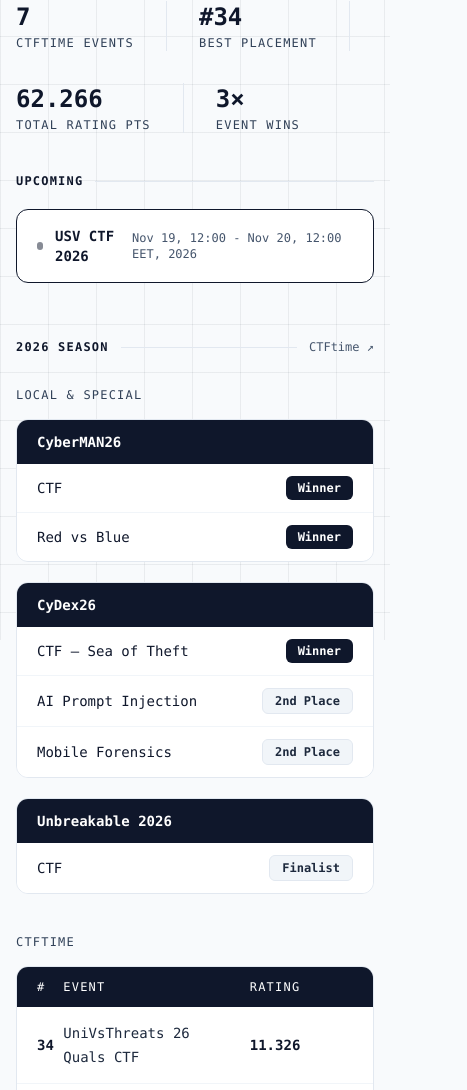
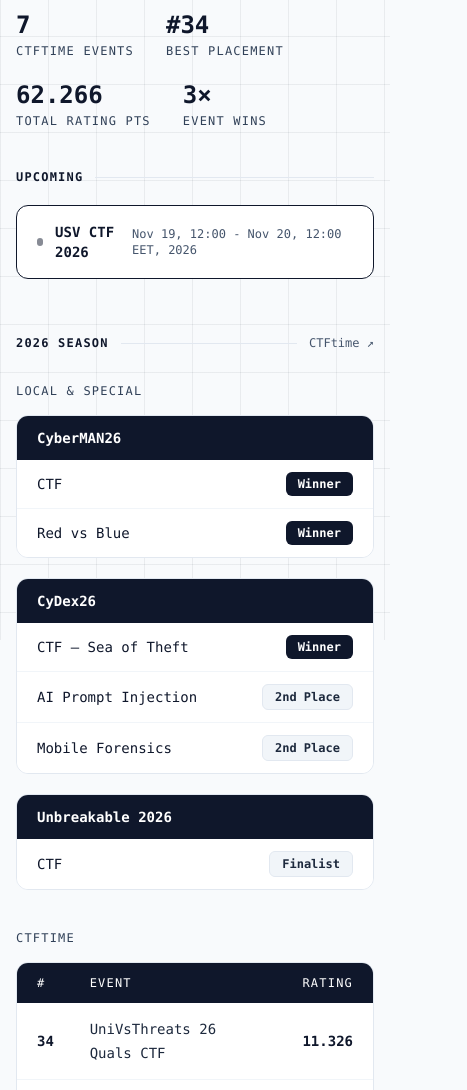
Before and after one commit to CarabusIoanSebastian/sett49_site, an Astro site: page /results in a window 390 px wide. Shown: the part 204-1294 px from the top of the page, 467 px wide, since content can reach past the window. Built offline with nearby package versions, Linux system fonts and the light colour scheme; Astro itself is replaced by a stand-in of ours.

Commit message:
mobile friendly

```diff
--- a/src/components/Header.astro
+++ b/src/components/Header.astro
@@ -11,7 +11,7 @@ const navItems = [
 ---
 
 <header class="border-b border-white/10 bg-black sticky top-0 z-50">
-  <div class="container mx-auto px-4 max-w-6xl h-20 flex items-center justify-between">
+  <div class="container mx-auto px-4 max-w-6xl min-h-20 py-3 flex flex-col sm:flex-row items-center justify-center sm:justify-between gap-2 sm:gap-4">
     <!-- Logo & Brand -->
     <a href="/" class="flex items-center gap-3 group">
       <div class="w-10 h-10 rounded-full bg-white/10 p-0.5 border border-white/20 group-hover:border-white/50 transition-all overflow-hidden">
@@ -23,7 +23,7 @@ const navItems = [
     </a>
 
     <!-- Navigare -->
-    <nav class="flex items-center gap-6 text-sm font-mono">
+    <nav class="flex items-center gap-4 sm:gap-6 text-xs sm:text-sm font-mono">
       {navItems.map(item => (
         <a
           href={item.path}
--- a/src/pages/results.astro
+++ b/src/pages/results.astro
@@ -32,22 +32,22 @@ const bestPlace = results2026.length > 0
     </h1>
 
     <!-- Quick stats -->
-    <div class="flex flex-wrap gap-8 font-mono">
+    <div class="flex flex-wrap gap-x-8 gap-y-5 font-mono">
       <div>
         <div class="text-2xl font-black text-slate-900">{results2026.length}</div>
         <div class="text-xs text-slate-700 uppercase tracking-widest mt-0.5">CTFtime events</div>
       </div>
-      <div class="w-px bg-slate-200 self-stretch"></div>
+      <div class="hidden sm:block w-px bg-slate-200 self-stretch"></div>
       <div>
         <div class="text-2xl font-black text-slate-900">#{bestPlace}</div>
         <div class="text-xs text-slate-700 uppercase tracking-widest mt-0.5">best placement</div>
       </div>
-      <div class="w-px bg-slate-200 self-stretch"></div>
+      <div class="hidden sm:block w-px bg-slate-200 self-stretch"></div>
       <div>
         <div class="text-2xl font-black text-slate-900">{totalRating}</div>
         <div class="text-xs text-slate-700 uppercase tracking-widest mt-0.5">total rating pts</div>
       </div>
-      <div class="w-px bg-slate-200 self-stretch"></div>
+      <div class="hidden sm:block w-px bg-slate-200 self-stretch"></div>
       <div>
         <div class="text-2xl font-black text-slate-900">3×</div>
         <div class="text-xs text-slate-700 uppercase tracking-widest mt-0.5">event wins</div>
@@ -134,17 +134,17 @@ const bestPlace = results2026.length > 0
       <p class="font-mono text-xs text-slate-700 uppercase tracking-widest mb-4">CTFtime</p>
       <div class="rounded-xl border border-slate-200 overflow-hidden">
         <div class="grid grid-cols-12 px-5 py-3 bg-slate-900 text-white font-mono text-xs uppercase tracking-widest">
-          <div class="col-span-1">#</div>
-          <div class="col-span-7">Event</div>
+          <div class="col-span-2 sm:col-span-1">#</div>
+          <div class="col-span-6 sm:col-span-7">Event</div>
           <div class="col-span-2 text-right hidden sm:block">CTF pts</div>
-          <div class="col-span-2 text-right">Rating</div>
+          <div class="col-span-4 sm:col-span-2 text-right">Rating</div>
         </div>
         {results2026.map((r, i) => (
           <div class={`grid grid-cols-12 px-5 py-3.5 font-mono items-center hover:bg-slate-50 transition-colors ${i < results2026.length - 1 ? 'border-b border-slate-100' : ''} bg-white`}>
-            <div class="col-span-1 font-black text-sm text-slate-900">
+            <div class="col-span-2 sm:col-span-1 font-black text-sm text-slate-900">
               {r.place}
             </div>
-            <div class="col-span-7 pr-4">
+            <div class="col-span-6 sm:col-span-7 pr-4">
               <a
                 href={r.url}
                 target="_blank"
@@ -155,7 +155,7 @@ const bestPlace = results2026.length > 0
               </a>
             </div>
             <div class="col-span-2 text-right text-slate-700 text-sm hidden sm:block">{r.ctfPts}</div>
-            <div class="col-span-2 text-right font-semibold text-slate-900 text-sm">{r.ratingPts}</div>
+            <div class="col-span-4 sm:col-span-2 text-right font-semibold text-slate-900 text-sm">{r.ratingPts}</div>
           </div>
         ))}
       </div>
```
